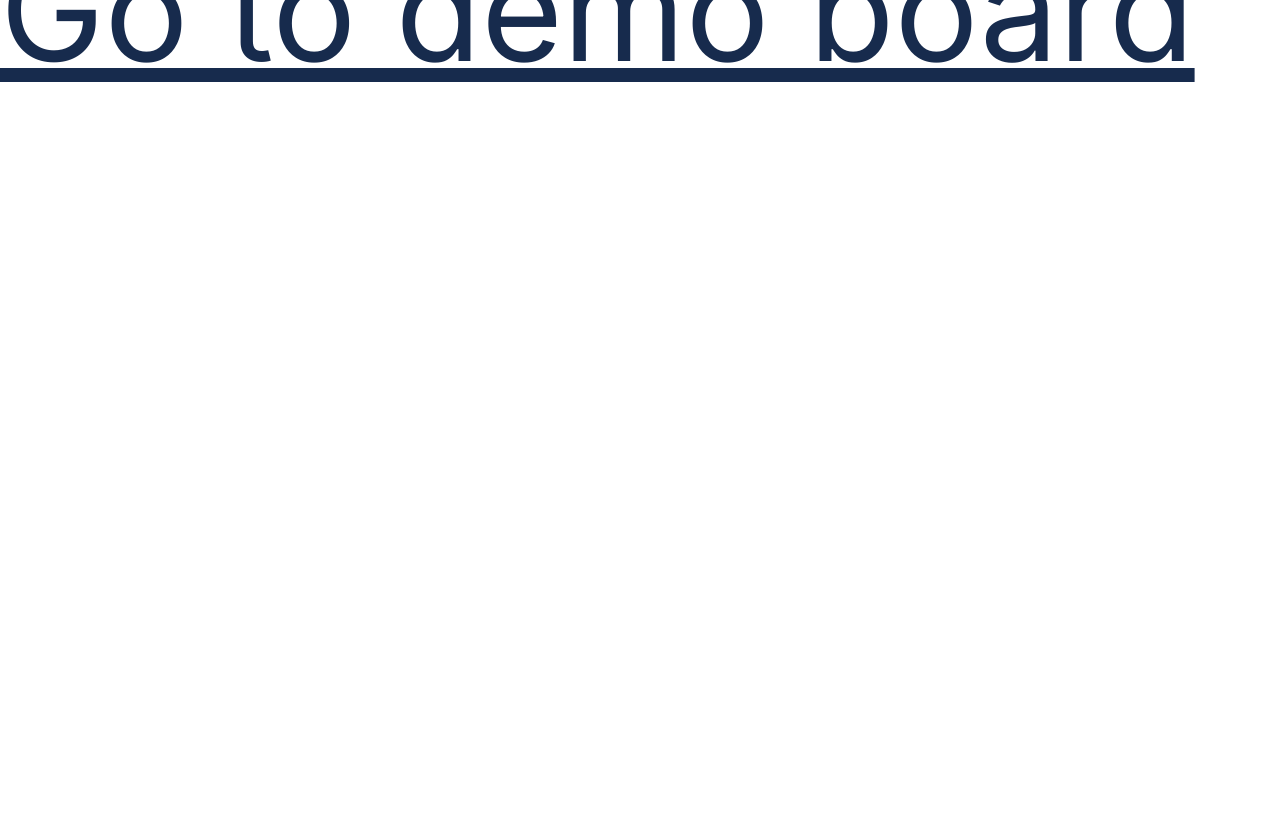
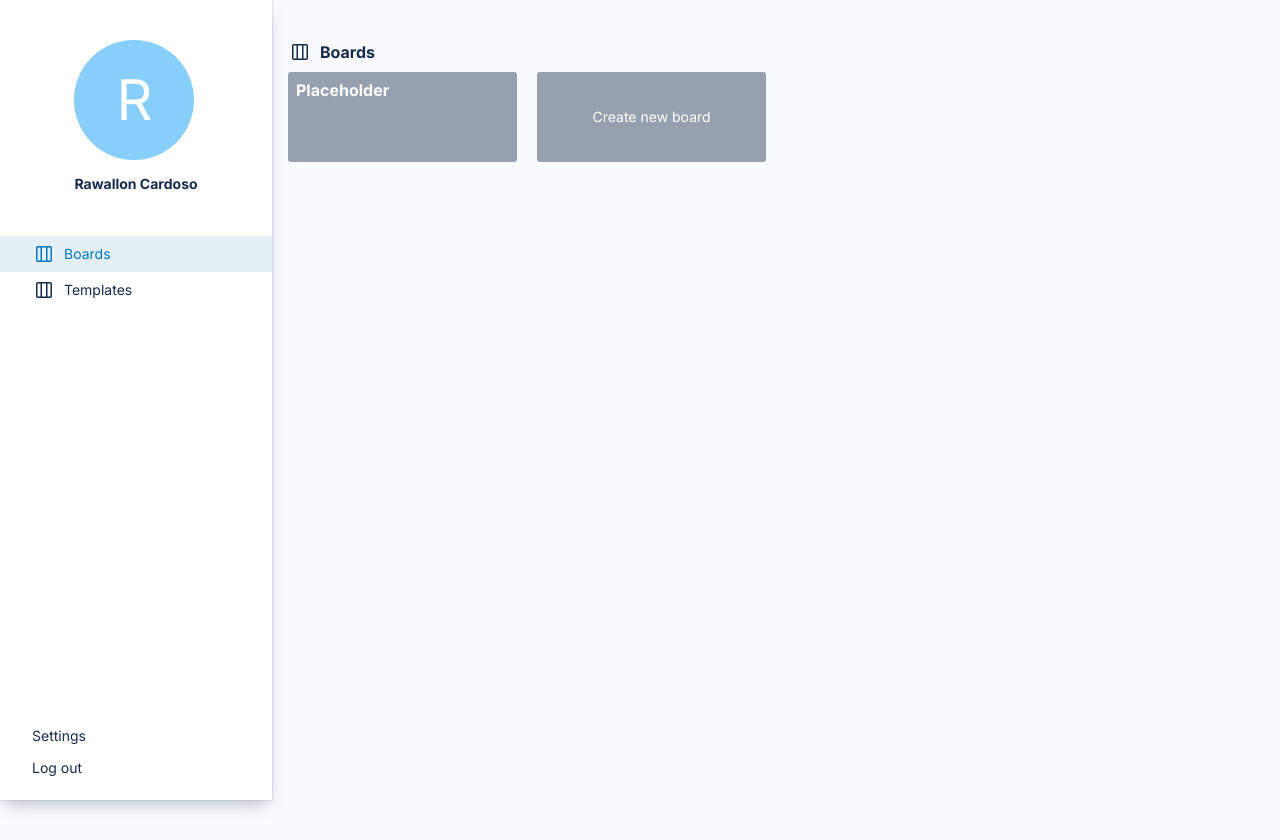
Before and after one commit to Rawallon/trello-clone-next, a Next.js app: page / in a window 1280 px wide. Before the commit the page ends 800 px from the top, so only its background shows below. Built offline with nearby package versions, Linux system fonts and the light colour scheme; what @mswjs/data would draw is missing.

Commit message:
Created Board Listing page template

```diff
--- a/src/components/Icons/index.js
+++ b/src/components/Icons/index.js
@@ -54,3 +54,27 @@ export function HomeIcon() {
     </svg>
   );
 }
+export function TableIcon() {
+  return (
+    <svg width="24" height="24" fill="none" viewBox="0 0 24 24">
+      <path
+        stroke="currentColor"
+        strokeLinecap="round"
+        strokeLinejoin="round"
+        strokeWidth="1.5"
+        d="M5.75 19.2502H18.25C18.8023 19.2502 19.25 18.8025 19.25 18.2502V5.75C19.25 5.19772 18.8023 4.75 18.25 4.75H5.75C5.19772 4.75 4.75 5.19772 4.75 5.75V18.2502C4.75 18.8025 5.19772 19.2502 5.75 19.2502Z"></path>
+      <path
+        stroke="currentColor"
+        strokeLinecap="round"
+        strokeLinejoin="round"
+        strokeWidth="1.5"
+        d="M9.25 5V19"></path>
+      <path
+        stroke="currentColor"
+        strokeLinecap="round"
+        strokeLinejoin="round"
+        strokeWidth="1.5"
+        d="M14.75 5V19"></path>
+    </svg>
+  );
+}
--- a/src/pages/index.js
+++ b/src/pages/index.js
@@ -1,12 +1,65 @@
 import Link from 'next/link';
+import { TableIcon } from '../components/Icons';
+import styles from '../styles/BoardListing.module.css';
 
 function Home(props) {
   return (
-    <div
-      style={{
-        fontSize: '10rem',
-      }}>
-      <Link href="/board/1">Go to demo board</Link>
+    <div className={styles.wrapper}>
+      <div className={styles.profileHolder}>
+        <div>
+          <div className={styles.profPicture}>R</div>
+          <p>
+            <b>Rawallon Cardoso</b>
+          </p>
+        </div>
+        <div className={styles.menuItems}>
+          <ul>
+            <li className={styles.active}>
+              <TableIcon />
+              <span>Boards</span>
+            </li>
+            <li>
+              <TableIcon />
+              <span>Templates</span>
+            </li>
+          </ul>
+        </div>
+        <div className={styles.menuBottom}>
+          <ul>
+            <li>
+              <span>Settings</span>
+            </li>
+            <li>
+              <span>Log out</span>
+            </li>
+          </ul>
+        </div>
+      </div>
+      <div className={styles.boardsHolder}>
+        <div className={styles.boardsSection}>
+          <div className={styles.boardsHeader}>
+            <TableIcon />
+            <h3 className={styles.boardsTitle}>Boards</h3>
+          </div>
+          <div className={styles.boardsList}>
+            <Link href="/board/1">
+              <a className={styles.boardItem}>
+                <div className={styles.boardItemDetailsTitle}>Placeholder</div>
+              </a>
+            </Link>
+            <div className={styles.boardItem + ' ' + styles.addNew}>
+              <div
+                className={
+                  styles.boardItemDetailsTitle +
+                  ' ' +
+                  styles.boardItemDetailsAdd
+                }>
+                Create new board
+              </div>
+            </div>
+          </div>
+        </div>
+      </div>
     </div>
   );
 }
--- /dev/null
+++ b/src/styles/BoardListing.module.css
@@ -0,0 +1,153 @@
+.wrapper {
+  position: relative;
+  display: flex;
+  flex-direction: row;
+  align-items: flex-start;
+  justify-content: center;
+  height: 100%;
+  min-height: 100vh;
+  background-color: #fafbfc;
+}
+.profileHolder {
+  height: 100%;
+  min-height: inherit;
+  flex: 1 0 272px;
+  background: #fff;
+  box-shadow: 0 8px 16px -4px rgb(9 30 66 / 25%), 0 0 0 1px rgb(9 30 66 / 8%);
+  display: flex;
+  flex-direction: column;
+  align-items: center;
+  justify-content: flex-start;
+}
+
+.profPicture {
+  margin-top: 40px;
+  border-radius: 50%;
+  background: lightskyblue;
+  color: #fff;
+  height: 120px;
+  width: 120px;
+  font-size: 4rem;
+  display: flex;
+  align-items: center;
+  justify-content: center;
+}
+
+.menuItems {
+  user-select: none;
+  margin-top: 2rem;
+  display: grid;
+  width: 100%;
+}
+.menuItems ul,
+.menuItems li,
+.menuBottom ul,
+.menuBottom li {
+  width: 100%;
+  list-style: none;
+  margin: 0;
+  padding: 0;
+}
+
+.menuItems li,
+.menuBottom li {
+  padding: 6px 32px;
+  display: flex;
+  align-items: center;
+  transition: 200ms;
+}
+.menuItems li span {
+  margin-left: 8px;
+}
+.menuItems .active,
+.menuBottom li:hover {
+  background-color: #e4f0f6;
+  color: #0079bf;
+}
+
+.menuBottom {
+  user-select: none;
+  margin-top: auto;
+  margin-bottom: 16px;
+  display: grid;
+  width: 100%;
+}
+
+.boardsHolder a {
+  text-decoration: none;
+}
+.boardsHolder {
+  min-height: inherit;
+  margin: 40px 16px 0 16px;
+  flex-basis: 100%;
+}
+.boardsSection {
+  margin: 0 auto;
+  max-width: 1250px;
+  padding: 0 0 20px 0;
+}
+.boardsHeader {
+  margin-bottom: 8px;
+  display: flex;
+}
+
+.boardsHeader h3 {
+  margin-left: 8px;
+}
+
+.boardsTitle {
+  display: inline-block;
+  line-height: 24px;
+  font-size: 16px;
+  font-weight: bold;
+  margin: 0;
+}
+
+.boardsList {
+  display: flex;
+  flex-wrap: wrap;
+}
+
+.boardItem.addNew {
+  justify-content: center;
+  align-items: center;
+}
+.boardItem {
+  cursor: pointer;
+  border-radius: 3px;
+
+  width: 23.5%;
+  margin: 0 2% 2% 0;
+  padding: 8px;
+
+  background-color: #97a0af;
+  color: #ffffff;
+
+  line-height: 20px;
+  text-decoration: none;
+
+  height: 90px;
+  display: flex;
+  flex-direction: column;
+  justify-content: space-between;
+}
+
+.boardItemDetailsAdd {
+  font-size: 1rem !important;
+  text-align: center;
+  font-weight: normal !important;
+}
+.boardItemDetailsTitle {
+  flex: 0 0 auto;
+  font-size: 16px;
+  font-weight: bold;
+  max-height: 40px;
+  width: 100%;
+  word-wrap: break-word;
+
+  overflow: hidden;
+  text-overflow: ellipsis;
+  -webkit-box-orient: vertical;
+  display: -webkit-box;
+  -webkit-line-clamp: 2;
+}
```
